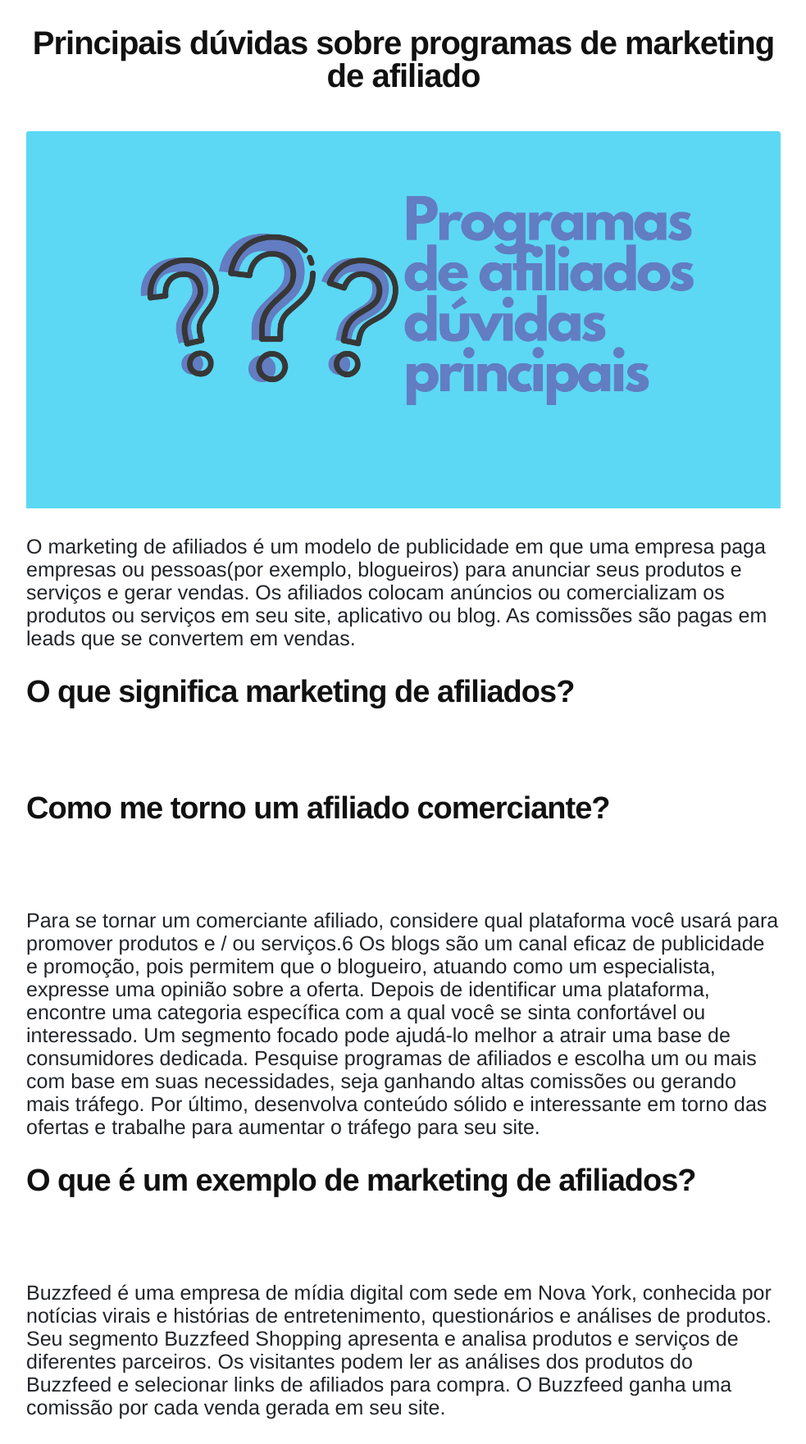
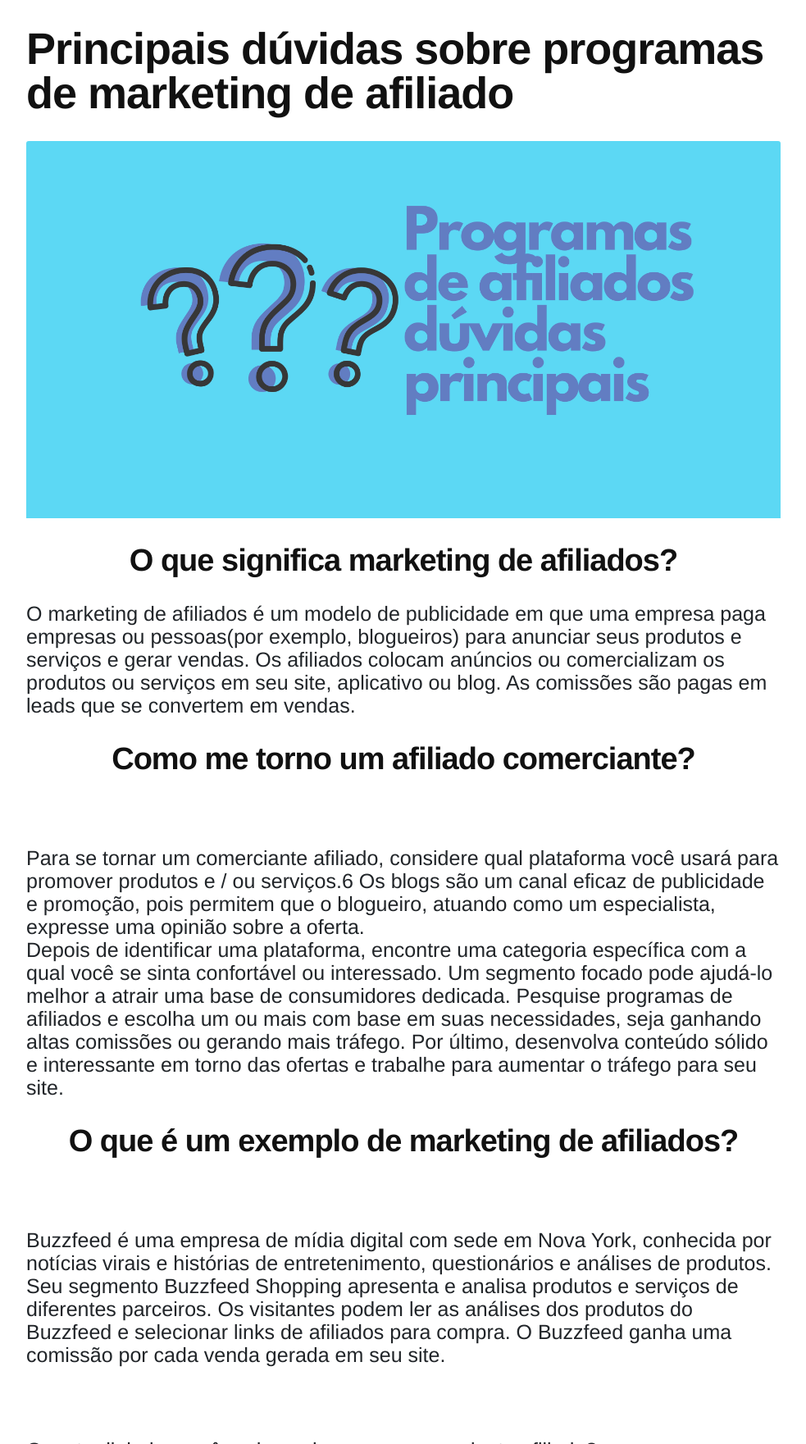
Before and after one commit to fmrafael/projeto, a Django app: a page that uses blog/templates/blog/base.html in a window 1280 px wide. Shown: the part 56-1817 px from the top of the page at 82% size, without its empty margins (148-1131 px from the left). Run offline with Django 3.2, Linux system fonts and the light colour scheme; data comes from the database, SQL or seed files in the repository; both versions use the stored data as it was after the commit; some libraries are stand-ins or nearby versions.

Commit message:
before including apis

```diff
--- a/blog/models.py
+++ b/blog/models.py
@@ -18,7 +18,7 @@
   subheading3 = models.CharField(max_length = 255, blank=True)
   body3 = models.TextField(blank=True)
   photo_body3 = models.ImageField(upload_to='images', blank=True)
-  conclusion = models.CharField(max_length = 255, blank=True)
+  conclusion = models.TextField(blank=True)
   post_links = models.CharField(max_length=255, blank=True)
   slug = models.SlugField(max_length=255, unique=True)
   author = models.ForeignKey(User, on_delete=models.CASCADE)
--- a/blog/static/blog/style.css
+++ b/blog/static/blog/style.css
@@ -1,49 +1,32 @@
-h1 {
-  color: #fff;
-  padding: 10px 0;
 
-}
 .card {
   box-shadow: 0 4px 8px 0 rgba(0, 0, 0, 0.2);
   transition: 0.3s;
   border: none;
   margin-top: 2rem;
-  &:hover {
-    box-shadow: 0 8px 16px 0 rgba(0, 0, 0, 0.4);
+  }
 
+a:hover {
+  text-decoration:none;
+}
 
-
+.text-muted i {
+    margin: 0 10px;
   }
 
 
 
-  a {
-    color: initial;
-    &:hover { text-decoration: none;
+h1 { color: #111; font-family: 'Helvetica Neue', sans-serif; font-size: 54px; font-weight: bold; letter-spacing: -1px; line-height: 1; text-align: left; margin-top: 2rem; margin-bottom: 2rem }
 
-    }
-  }
+h2 { color: #111; font-family: 'Helvetica Neue', sans-serif; font-size: 38px; font-weight: bold; letter-spacing: -1px; line-height: 1; text-align: center; margin-top: 2rem ; margin-bottom: 2rem}
 
-
-.text-muted i {
-    margin: 0 10px;
-  }
-}
-
-
-h1 { color: #111; font-family: 'Helvetica Neue', sans-serif; font-size: 40px; font-weight: bold; letter-spacing: -1px; line-height: 1; text-align: left; }
-
-h2 { color: #111; font-family: 'Helvetica Neue', sans-serif; font-size: 40px; font-weight: bold; letter-spacing: -1px; line-height: 1; text-align: center; margin-top: 2rem ; margin-bottom: 3rem}
-
-h3 { color: #111; font-family: 'Helvetica Neue', sans-serif; font-size: 38px; font-weight: bold; letter-spacing: -1px; line-height: 1; text-align: left; margin-top: 2rem; margin-bottom: 3rem}
+h3 { color: #111; font-family: 'Helvetica Neue', sans-serif; font-size: 34px; font-weight: bold; letter-spacing: -1px; line-height: 1; text-align: left; margin-top: 2rem; margin-bottom: 2rem}
 
 p { font-family: 'Helvetica Neue',sans-serif; font-size: 25px; font-weight: 500; line-height: 28px; margin: 0 0 30px; margin-top: 2rem;  }
 
 
-
-}
-.footers a {color:#fff;}
-.footers p {color:#696969; font-size: 16px}
+.footers a {color:#111;}
+.footers p {color:#111; font-size: 16px}
 .footers ul {line-height:22px;}
 
 
@@ -99,3 +82,5 @@
 .text2 {
     color: #a5aec0
 }
+
+.table  { text-align: center;}
--- a/blog/templates/blog/base.html
+++ b/blog/templates/blog/base.html
@@ -7,7 +7,8 @@
 <head>
 	<meta charset="utf-8">
 	<meta name="viewport" content="width=device-width, initial-scale=1, shrink-to-fit=no">
-    <link rel="stylesheet" href="https://stackpath.bootstrapcdn.com/bootstrap/4.5.0/css/bootstrap.min.css" integrity="sha384-9aIt2nRpC12Uk9gS9baDl411NQApFmC26EwAOH8WgZl5MYYxFfc+NcPb1dKGj7Sk" crossorigin="anonymous">
+	<link rel="stylesheet" href="https://stackpath.bootstrapcdn.com/bootstrap/4.5.0/css/bootstrap.min.css" integrity="sha384-9aIt2nRpC12Uk9gS9baDl411NQApFmC26EwAOH8WgZl5MYYxFfc+NcPb1dKGj7Sk"
+	 crossorigin="anonymous">
 
 	<link rel="stylesheet" href="{% static 'blog/style.css' %}" />
 	<link rel="stylesheet" href="https://cdn.jsdelivr.net/npm/boxicons@latest/css/boxicons.min.css" />
@@ -26,7 +27,7 @@
         <div class="collapse navbar-collapse" id="navbarsExample07">
           <ul class="navbar-nav mr-auto">
             <li class="nav-item active">
-              <a class="nav-link" href="{% url 'blog:post_list' %}">Blog e Tutoriais <span class="sr-only"></span></a>
+              <a class="nav-link" href="{% url 'blog:' %}">Blog e Tutoriais <span class="sr-only"></span></a>
             </li>
             <li class="nav-item active">
               <a class="nav-link" href="{% url 'affiliate' %}">Marketing afiliados<span class="sr-only"></span></a>
--- a/blog/templates/blog/post_detail.html
+++ b/blog/templates/blog/post_detail.html
@@ -1,39 +1,33 @@
-{% extends "blog/base.html" %}
+{% extends "blog/base.html" %} {% block title %} {{post.title}} {% endblock %} {% block content %}
+
+<article class="mb-4">
+	<div class="container">
+		<div class="row gx-4 gx-lg-5 justify-content-center">
+			<div class="col-md-10">
+				<h1 class="section-heading">{{post.title}}</h1>
+				<img class="card-img-top" src="{{ post.photo_title.url }}" alt="{{post.title}}">
+
+<h2> {{post.subheading1}} </h2>
+
+                        <p> {{post.body1|linebreaks}} </p>
+                        <h2 class="section-heading">{{post.subheading2}}</h2>
+                        <img class="card-img-top" src="{{ post.photo_body1.image_url|default_if_none:'' }}" alt="">
 
 
-
-
-{% block title %}  {% endblock %}
-
-{% block content %}
-
-
-
-<article class="mb-4">
-  <div class="container">
-
-                <div class="row gx-4 gx-lg-5 justify-content-center">
-                    <div class="col-md-10">
-<h2 class="section-heading">{{post.title}}</h2>
-<img class="card-img-top" src="{{ post.photo_title.url }}" alt="Card image cap">
-
-
-
-                        <p> {{post.body1}} </p>
-                        <h3> {{post.subheading1}} </h3>
-                        <img src="{{ photo_body1.image_url|default_if_none:'' }}"" alt="">
-                        <h3 class="section-heading">{{post.subheading2}}</h3>
-                        <img class="card-img-top" src="{{ photo_body2.image_url|default_if_none:'' }}" alt="">
-                        <p>{{post.body2}}</p>
+                        <p>{{post.body2|linebreaks}}</p>
                         <blockquote class="blockquote"></blockquote>
 
-                        <h3 class="section-heading">{{post.subheading3}}</h3>
-                        <img class="card-img-top" src="{{ photo_body3.image_url|default_if_none:'' }}" alt="">
-                        <p>{{post.body3}}</p>
+                        <h2 class="section-heading">{{post.subheading3}}</h2>
+                        <img class="card-img-top" src="{{ post.photo_body2.image_url.url|default_if_none:'' }}" alt="">
+                        <p>{{post.body3|linebreaks}}</p>
 
                         <span class="caption text-muted"></span>
-                        <h2 class="section-heading">{{post.conclusion}}</h2>
-                          <p> {{post.created}} </p>
+                         <img class="card-img-top" src="{{ post.photo_body3.image_url.url|default_if_none:'' }}" alt="">
+                        <p class="section-heading">{{post.conclusion|linebreaks }}</p>
+
+                          <h4>- Publicado em: {{post.created}} -</h4>
+                          <h4>Links adicionais:</h4><a href= "{% url 'affiliate' %}">
+                          <h5>{{post.post_links}}</h5> </a>
 
                         </p>
                     </div>
--- a/blog/urls.py
+++ b/blog/urls.py
@@ -5,8 +5,9 @@
 app_name = "blog"
 
 urlpatterns = [
-  path("blog/", views.PostListView.as_view(), name="post_list"),
+  path("blog/", views.PostListView.as_view(), name=""),
   path("<slug:slug>/", views.PostDetailView.as_view(), name="detail"),
+  path('blog/<int:pk>', views.PostDetailView.as_view(), name='post-detail'),
 
 
 ]
--- a/blog/views.py
+++ b/blog/views.py
@@ -6,7 +6,7 @@
 class PostListView(ListView):
   queryset = Post.objects.filter(status=1).order_by('-created')
   model = Post
-  template_name = "blog/post_list.html"
+#  template_name = "blog/post_list.html"
 
 class PostDetailView(DetailView):
   model = Post
@@ -23,4 +23,5 @@
 
 def affiliate_view(request, *args, **kwargs):
   get_affiliate = TableAffiliate.objects.all()
-  return render(request, "blog/affiliate.html", {"get_affiliate": get_affiliate} )
+  post = Post.objects.get(pk=8)
+  return render(request, "blog/affiliate.html", {"get_affiliate": get_affiliate, "post":post,} )
```
Also changed, not shown: blog/templates/blog/affiliate.html (+63 -42 lines), blog/templates/blog/post_list.html (+5 -10 lines), blog/templates/home.html (+7 -9 lines), blog/migrations/0007_auto_20211207_1325.py (added), blog/migrations/0008_auto_20211207_1327.py (added), db.sqlite3, images/Marketing_de_Afiliados_na.jpg (added), images/Marketing_de_Afiliados_na_1.jpg (added), images/Marketing_de_Afiliados_na_1_rxl3rAA.jpg (added), images/Marketing_de_Afiliados_na_1_zfx7zH1.jpg (added), images/Marketing_de_Afiliados_na_2.jpg (added), images/Marketing_de_Afiliados_na_3.jpg (added), images/Marketing_de_Afiliados_na_4.jpg (added), images/hotmart.png (added). Lines whose indentation alone changed are shown as unchanged.
